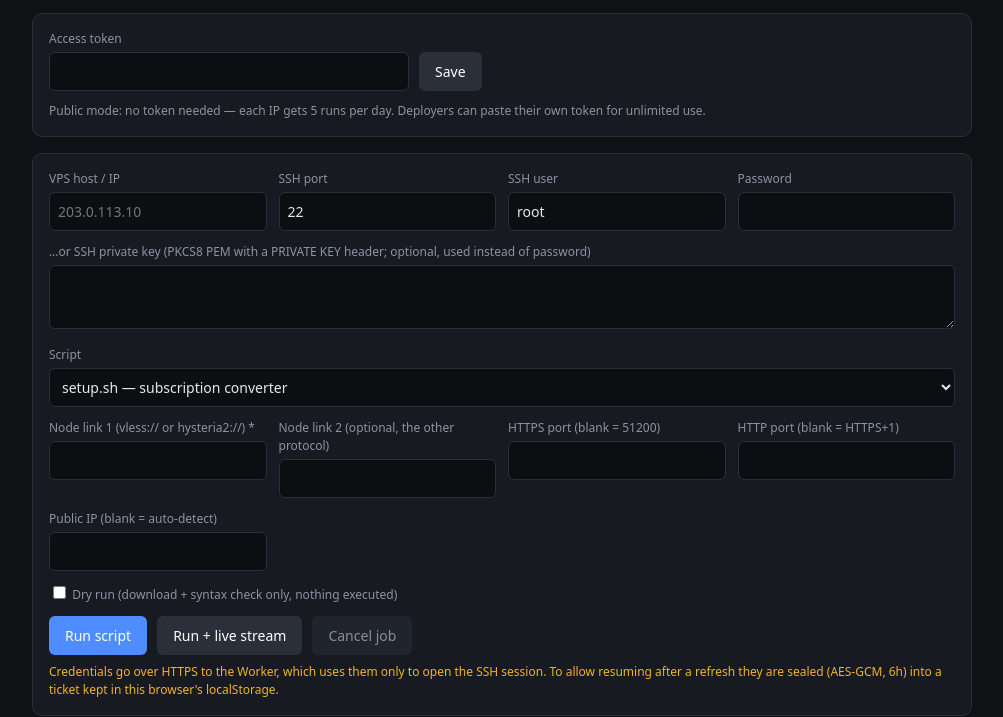
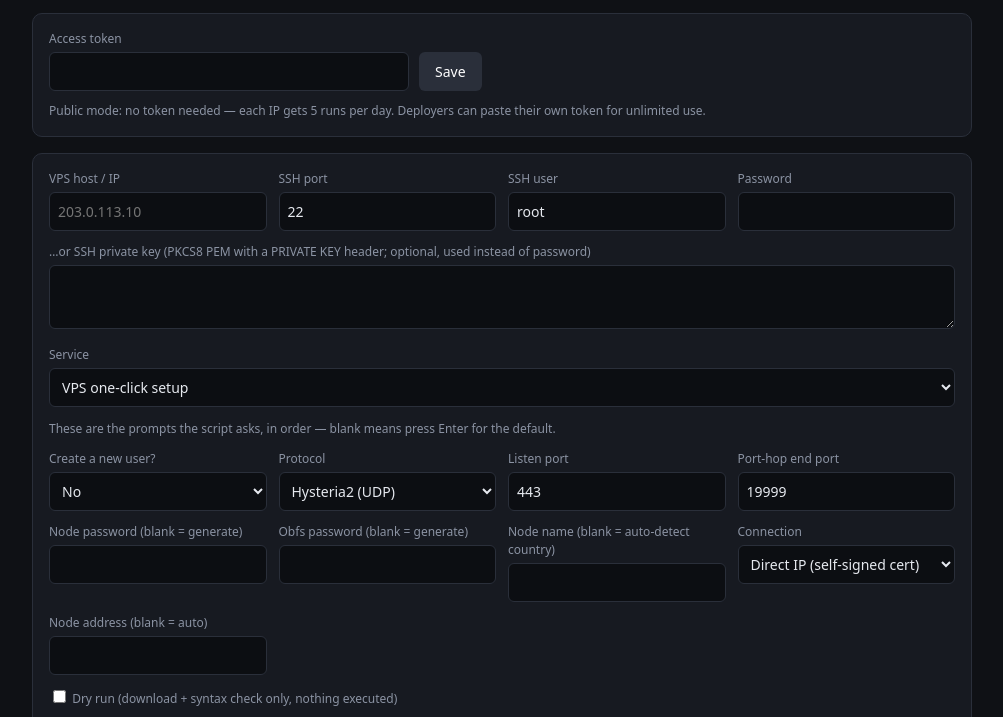
Before and after one commit to kottregrossmeyer-lab/one-click-vps-deploy, a website: page panel/src/page.html in a window 1280 px wide. Shown: the part 78-795 px from the top of the page, without its empty margins (138-1141 px from the left). Drawn offline with Linux system fonts and the light colour scheme; no server answers.

Commit message:
panel: 默认服务改成 VPS 一键部署, 去掉 PVE 选项, UI 里不再出现脚本名

```diff
--- a/panel/src/index.js
+++ b/panel/src/index.js
@@ -11,7 +11,6 @@ import PAGE from './page.html';
 const DEFAULT_BASE = 'https://raw.githubusercontent.com/kottregrossmeyer-lab/one-click-vps-deploy/main';
 const SCRIPTS = {
   setup: { path: '/subconverter/setup.sh', label: 'setup.sh', env: 'SETUP_URL' },
-  nexus: { path: '/nexus.sh', label: 'nexus.sh', env: 'NEXUS_URL' },
   hy2: { path: '/hy2-bundle/hy2.sh', label: 'hy2.sh', env: 'HY2_URL' },
 };
 const scriptUrl = (env, key) => env[SCRIPTS[key].env] || (env.SCRIPT_BASE || DEFAULT_BASE) + SCRIPTS[key].path;
--- a/panel/src/page.html
+++ b/panel/src/page.html
@@ -77,9 +77,8 @@ pre{background:#05070a;border:1px solid var(--bd);border-radius:8px;padding:12px
 <div style="margin-top:12px"><label data-i="key">…or SSH private key (PKCS8 PEM with a PRIVATE KEY header; optional, used instead of password)</label><textarea id="key" spellcheck="false"></textarea></div>
 <div class="grid" style="margin-top:12px">
 <div><label data-i="script">Script</label><select id="script">
-<option value="setup" data-i="o_setup">setup.sh — subscription converter</option>
-<option value="hy2" data-i="o_hy2">hy2.sh — VPS sing-box node (HY2/VLESS)</option>
-<option value="nexus" data-i="o_nexus">nexus.sh — Proxmox: create a VM (run on a PVE host)</option></select></div>
+<option value="hy2" data-i="o_hy2" selected>VPS one-click setup</option>
+<option value="setup" data-i="o_setup">Subscription converter</option></select></div>
 </div>
 <div id="f-setup" style="margin-top:12px"><div class="grid">
 <div><label data-i="link">Node link 1 (vless:// or hysteria2://) *</label><input id="link" autocomplete="off"></div>
@@ -87,13 +86,7 @@ pre{background:#05070a;border:1px solid var(--bd);border-radius:8px;padding:12px
 <div><label data-i="hp">HTTPS port (blank = 51200)</label><input id="hp"></div>
 <div><label data-i="hp2">HTTP port (blank = HTTPS+1)</label><input id="hp2"></div>
 <div><label data-i="pip">Public IP (blank = auto-detect)</label><input id="pip"></div></div></div>
-<div id="f-ans" class="hide" style="margin-top:12px">
-<div id="hy2form" class="hide"></div>
-<div id="manualans">
-<label data-i="ans">Answers to the script's prompts, one per line (blank line = accept the default). The script runs non-interactively with these fed to stdin.</label>
-<textarea id="ans" spellcheck="false" data-ph="ans_ph"></textarea>
-<div class="warn" data-i="ans_warn">hy2.sh / nexus.sh change SSH/user settings or create VMs. Use a dry run first and read the script's prompts.</div>
-</div></div>
+<div id="f-ans" class="hide" style="margin-top:12px"><div id="hy2form" class="hide"></div></div>
 <div class="row"><label style="margin:0"><input type="checkbox" id="dry" style="width:auto"> <span data-i="dry">Dry run (download + syntax check only, nothing executed)</span></label></div>
 <div class="row"><button id="go" data-i="go">Run script</button><button class="sec" id="gostream" data-i="gostream" data-al="gostream_al">Run + live stream</button><button class="sec" id="cancel" disabled data-i="cancel">Cancel job</button></div>
 <div class="warn" style="margin-top:8px" data-i="priv">Credentials go over HTTPS to the Worker, which uses them only to open the SSH session. To allow resuming after a refresh they are sealed (AES-GCM, 6h) into a ticket kept in this browser's localStorage.</div>
@@ -115,13 +108,11 @@ const I={
   pubQuota:'Public · {daily} runs per IP per day · <b>{n}</b> left today',
   host:'VPS host / IP',port:'SSH port',user:'SSH user',pw:'Password',
   key:'…or SSH private key (PKCS8 PEM with a PRIVATE KEY header; optional, used instead of password)',
-  script:'Script',o_setup:'setup.sh — subscription converter',o_hy2:'hy2.sh — VPS sing-box node (HY2/VLESS)',o_nexus:'nexus.sh — Proxmox: create a VM (run on a PVE host)',
+  script:'Service',o_setup:'Subscription converter',o_hy2:'VPS one-click setup',
   link:'Node link 1 (vless:// or hysteria2://) *',link2:'Node link 2 (optional, the other protocol)',hp:'HTTPS port (blank = 51200)',hp2:'HTTP port (blank = HTTPS+1)',pip:'Public IP (blank = auto-detect)',
-  ans:"Answers to the script's prompts, one per line (blank line = accept the default). The script runs non-interactively with these fed to stdin.",ans_ph:'(empty = take every default)',
-  ans_warn:"hy2.sh / nexus.sh change SSH/user settings or create VMs. Use a dry run first and read the script's prompts.",
-  g_hint:'These are the prompts hy2.sh asks, in order — blank means press Enter for the default.',
+  g_hint:'These are the prompts the script asks, in order — blank means press Enter for the default.',
   g_user:'Create a new user?',go_user_n:'No',go_user_y:'Yes',g_uname:'New username',g_upass:'New password',
-  g_proto:'Protocol',go_proto_1:'Hysteria2 (UDP + port hopping)',go_proto_2:'VLESS + Reality (TCP)',
+  g_proto:'Protocol',go_proto_1:'Hysteria2 (UDP)',go_proto_2:'VLESS + Reality',
   g_port:'Listen port',g_portend:'Port-hop end port',g_reality:'Reality target site',
   g_nodepw:'Node password (blank = generate)',g_obfs:'Obfs password (blank = generate)',
   g_name:'Node name (blank = auto-detect country)',g_host:'Node address (blank = auto-detect)',
@@ -149,13 +140,11 @@ const I={
   pubQuota:'公开使用 · 每个 IP 每天 {daily} 次 · 今天还剩 <b>{n}</b> 次',
   host:'VPS 主机 / IP',port:'SSH 端口',user:'SSH 用户',pw:'密码',
   key:'…或填写 SSH 私钥（PKCS8 PEM，以 PRIVATE KEY 开头；可选，填写后优先于密码）',
-  script:'脚本',o_setup:'setup.sh — 订阅转换服务',o_hy2:'hy2.sh — VPS 节点（sing-box，HY2/VLESS）',o_nexus:'nexus.sh — Proxmox 新建虚拟机（需在 PVE 宿主机上运行）',
+  script:'服务',o_setup:'订阅转换服务',o_hy2:'VPS 一键部署服务',
   link:'节点链接 1（vless:// 或 hysteria2://）*',link2:'节点链接 2（可选，另一种协议）',hp:'HTTPS 端口（留空 = 51200）',hp2:'HTTP 端口（留空 = HTTPS 端口 + 1）',pip:'公网 IP（留空 = 自动检测）',
-  ans:'脚本提示的预设回答，每行一个（空行 = 采用默认值）。脚本会以非交互方式运行，这些回答通过标准输入喂给它。',ans_ph:'（留空 = 全部采用默认值）',
-  ans_warn:'hy2.sh / nexus.sh 会改动 SSH/用户设置或创建虚拟机，请先试运行，并看清脚本的提示内容。',
-  g_hint:'下面就是 hy2.sh 会依次问的问题，按顺序喂给脚本；留空 = 直接回车取默认值。',
+  g_hint:'下面就是脚本会依次问的问题，按顺序喂给它；留空 = 直接回车取默认值。',
   g_user:'创建新用户？',go_user_n:'不创建',go_user_y:'创建',g_uname:'新用户名',g_upass:'新用户密码',
-  g_proto:'协议',go_proto_1:'Hysteria2（UDP + 端口跳跃）',go_proto_2:'VLESS + Reality（TCP）',
+  g_proto:'协议',go_proto_1:'Hysteria2（UDP）',go_proto_2:'VLESS + Reality',
   g_port:'监听端口',g_portend:'端口跳跃结束端口',g_reality:'Reality 目标网站',
   g_nodepw:'节点密码（留空=自动生成）',g_obfs:'混淆密码（留空=自动生成）',
   g_name:'节点名称（留空=自动检测地区）',g_host:'节点地址（留空=自动检测）',
@@ -271,7 +260,6 @@ const sel=()=>{const s=$('script').value;
  $('f-setup').classList.toggle('hide',s!=='setup');
  $('f-ans').classList.toggle('hide',s==='setup');
  $('hy2form').classList.toggle('hide',s!=='hy2');
- $('manualans').classList.toggle('hide',s==='hy2');
  if(s==='hy2'){if(!HY2V.user)hy2Defaults();renderHy2()}};
 $('script').onchange=sel;sel();
 let cur=null,running=false,buf='';
@@ -316,7 +304,7 @@ async function follow(j,off,stream){running=true;cur=j;$('cancel').disabled=fals
  showResult();running=false;$('go').disabled=$('gostream').disabled=false;$('cancel').disabled=true}
 async function run(stream){if(running)return;buf='';paint();$('res').classList.add('hide');setSt(()=>L('starting'));
  const body={host:$('host').value.trim(),port:$('port').value.trim(),user:$('user').value.trim(),password:$('pw').value,key:$('key').value,script:$('script').value,dry:$('dry').checked,
-  args:{link:$('link').value,link2:$('link2').value,httpsPort:$('hp').value.trim(),httpPort:$('hp2').value.trim(),publicIp:$('pip').value.trim(),answers:$('script').value==='hy2'?composeHy2():$('ans').value}};
+  args:{link:$('link').value,link2:$('link2').value,httpsPort:$('hp').value.trim(),httpPort:$('hp2').value.trim(),publicIp:$('pip').value.trim(),answers:$('script').value==='hy2'?composeHy2():[]}};
  try{const j=await api('start',body);loadInfo();const rec={id:j.id,ticket:j.ticket,script:j.script,host:j.host,dry:j.dry,expires:j.expires,started:Date.now()};saveJob(rec);$('pw').value='';$('key').value='';await follow(rec,0,stream)}
  catch(e){setSt(()=>L('err')+e.message,'err')}}
 async function resume(j){if(running)return;buf='';paint();await follow(j,0,false)}
```
Also changed, not shown: README.md, panel/README.md.
